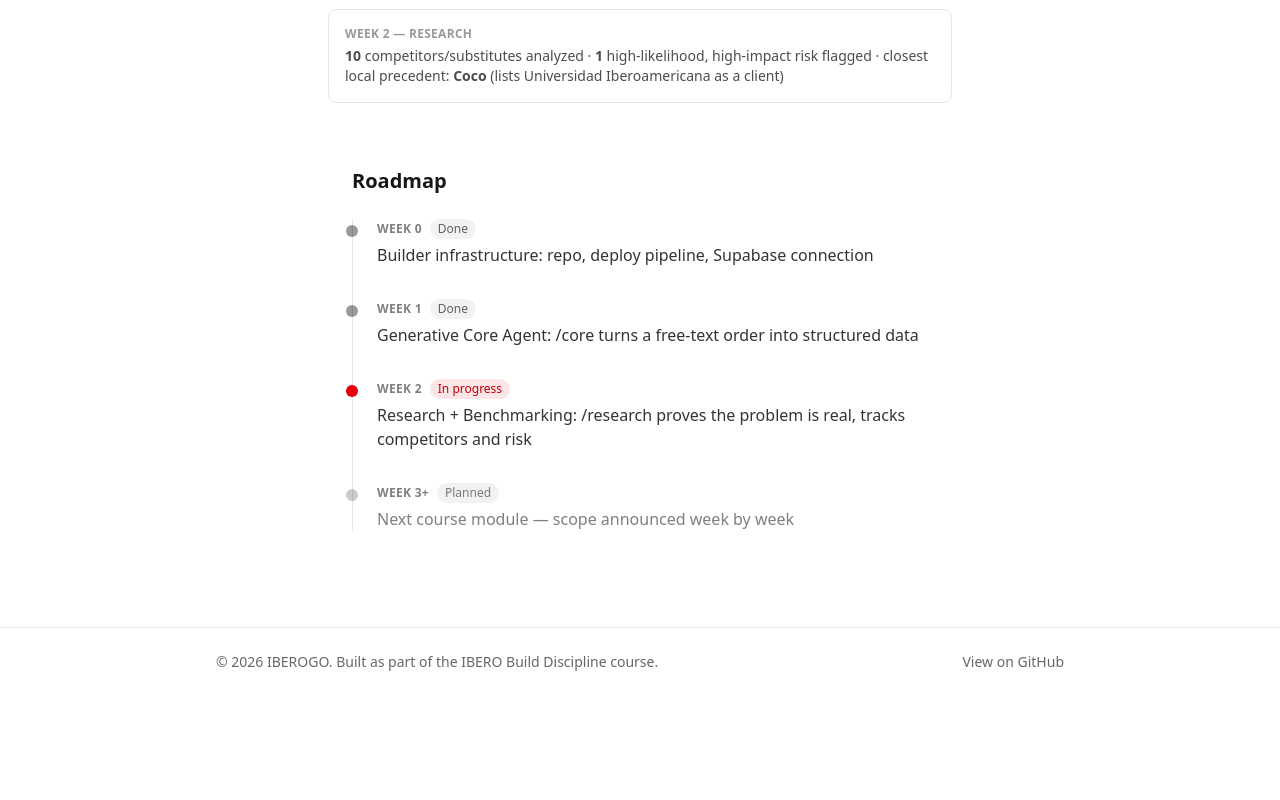
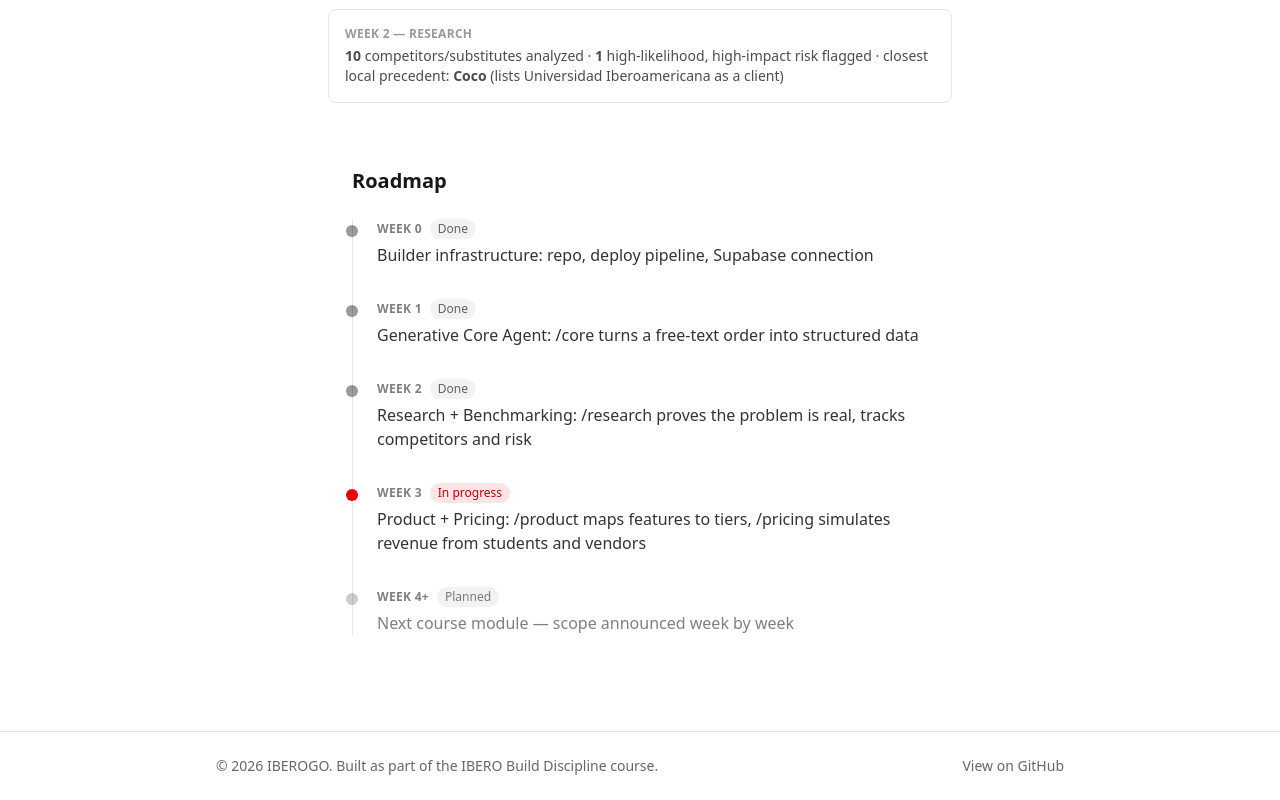
Before and after one commit to jpcarrascoo/iberogo, a Next.js app: page / in a window 1280 px wide. Shown: the part 354-1154 px from the top of the page. Before the commit the page ends 1050 px from the top, so only its background shows below. Built offline with nearby package versions, Linux system fonts and the light colour scheme; no server answers.

Commit message:
Week 3: update homepage roadmap (Week 2 done, Week 3 in progress)

```diff
--- a/components/Roadmap.tsx
+++ b/components/Roadmap.tsx
@@ -7,8 +7,9 @@ type Milestone = {
 const milestones: Milestone[] = [
   { week: "Week 0", title: "Builder infrastructure: repo, deploy pipeline, Supabase connection", status: "done" },
   { week: "Week 1", title: "Generative Core Agent: /core turns a free-text order into structured data", status: "done" },
-  { week: "Week 2", title: "Research + Benchmarking: /research proves the problem is real, tracks competitors and risk", status: "current" },
-  { week: "Week 3+", title: "Next course module — scope announced week by week", status: "planned" },
+  { week: "Week 2", title: "Research + Benchmarking: /research proves the problem is real, tracks competitors and risk", status: "done" },
+  { week: "Week 3", title: "Product + Pricing: /product maps features to tiers, /pricing simulates revenue from students and vendors", status: "current" },
+  { week: "Week 4+", title: "Next course module — scope announced week by week", status: "planned" },
 ];
 
 const DOT_CLASS: Record<Milestone["status"], string> = {
```
